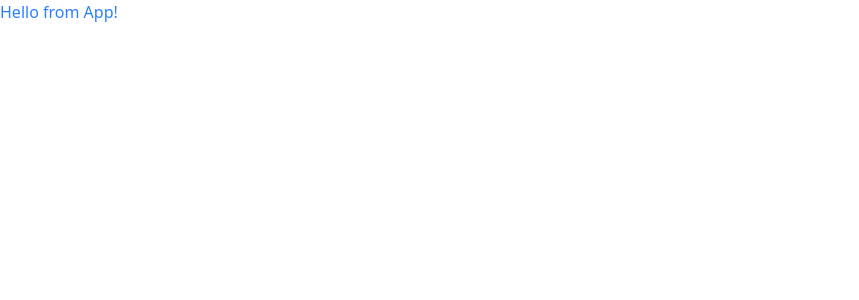
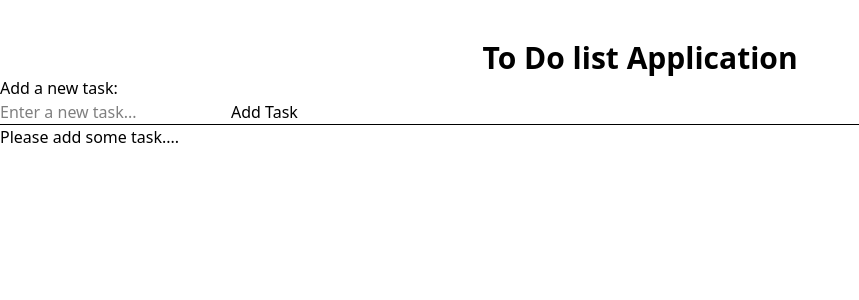
Before and after one commit to Karan-666/react-to-do-list, a React (Vite) app: page / in a window 1280 px wide. Shown: the top 300 px of the page, without its empty margins (0-859 px from the left). Built offline with nearby package versions, Linux system fonts and the light colour scheme.

Commit message:
Made all components with logical code, without design

```diff
--- a/src/App.jsx
+++ b/src/App.jsx
@@ -1,7 +1,12 @@
+import Header from "./Components/Header";
+import ToDoList from "./Components/ToDoList";
+
 function App(){
     return(
         <div>
-            <h1 className="text-blue-500"> Hello from App! </h1>
+            {/* <h1 className="text-blue-500"> Hello from App! </h1> */}
+            <Header />
+            <ToDoList/>
         </div>
     )
 }
--- /dev/null
+++ b/src/Components/Header.jsx
@@ -0,0 +1,14 @@
+
+import React from 'react'
+
+function Header() {
+  return (
+    <div>
+    <header className='flex justify-center mx-auto pt-10'>
+      <h1 className='font-bold text-3xl'>To Do list Application </h1>
+      </header>
+    </div>
+  )
+}
+
+export default Header
--- /dev/null
+++ b/src/Components/ToDoItem.jsx
@@ -0,0 +1,39 @@
+import React, { useState } from "react";
+
+function ToDoItem({ task, toggleTask, deleteTask, editTask }) {
+  const [editedValue, setEditedValue] = useState(task.name);
+  const [isEditing, setIsEditing] = useState(false);
+
+  function handleOnClickEditButton() {
+    if (isEditing === true && editedValue.trim() !== "") {
+      editTask(task.id, editedValue);
+    }
+
+    setIsEditing(!isEditing);
+  }
+
+  function handleOnChangeInputText(event) {
+    setEditedValue(event.target.value);
+  }
+
+  return (
+    // we are taking li here as in the ToDoList component we are taking <ul> , and each item will be <li>
+      <li>
+        {isEditing === true ? (
+          <input
+          type="text"
+          value={editedValue}
+          onChange={handleOnChangeInputText}
+          />
+        ) : (
+          <span onClick={()=>toggleTask(task.id)}>
+            {task.name}
+          </span>
+        )}
+        <button onClick={handleOnClickEditButton}>{isEditing === true ? "Save" : "Edit"}</button>
+        <button onClick={()=>deleteTask(task.id)}>Delete</button>
+      </li>
+  );
+}
+
+export default ToDoItem;
--- /dev/null
+++ b/src/Components/ToDoList.jsx
@@ -0,0 +1,141 @@
+import React, { useState } from "react";
+import ToDoItem from "./ToDoItem";
+
+function ToDoList() {
+  // creating empty array to store all tasks
+
+  const [allTask, setAllTask] = useState([]);
+
+  // creating a variable to store new task
+
+  const [newTask, setNewTask] = useState("");
+
+  //////////// Add Task Function ///////////////////
+
+  function addTask() {
+    // if user try to add empty task, gives alert
+    if (newTask === "") {
+      alert("please add a task first");
+      return;
+    }
+
+    // create a task object, to pass id as timestamp and flag for completion
+    const taskObj = {
+      id: Date.now(),
+      name: newTask,
+      isComplete: false,
+    };
+
+    // make a copy of original task array
+    const tempAllTasks = allTask.slice();
+
+    // adding newly added task to temporary array
+    tempAllTasks.push(taskObj);
+
+    // updating orignal array
+    setAllTask(tempAllTasks);
+
+    console.log(allTask);
+
+    // making input box blank again
+    setNewTask("");
+  }
+
+  ///////////////// Delete Task function ////////////////////
+
+  function deleteTask(id) {
+    // no need to create a copy here, filter returns a new array
+    const tempAllTask = allTask.filter((item) => {
+      return item.id !== id;
+    });
+
+    setAllTask(tempAllTask);
+  }
+
+  ////////////// Toggle task function //////////////////////
+
+  function toggleTask(id) {
+    // made a temporary copy of array
+    // const tempAllTask = allTask.slice();
+
+    // using map with spread
+    //     setAllTask(tempAllTask.map((item) =>
+    //       item.id === id ? {...item , isComplete : !item.isComplete } : item
+    //   ))
+    // }
+
+    // using map without spread
+    // we are creating a new object and returning instead of directly modifying as react is
+    // against direct mutation, even tho we made a copy, the items of array reference still point to orignal item
+
+    // no need to make a copy, map returns a new array
+
+    const tempAllTask = allTask.map((item) => {
+      if (item.id === id) {
+        const newItem = {
+          id: item.id,
+          name: item.name,
+          isComplete: !item.isComplete, // flip its value -> true to false and vice versa
+        };
+        return newItem;
+      } else return item;
+    });
+
+    setAllTask(tempAllTask);
+  }
+
+  /////////// Edit task function /////////////////////////
+
+  function editTask(id, newText) {
+
+    // No need to create a copy here, map returns a new array
+
+    const tempArray = allTask.map((item) => {
+      if (item.id === id) {
+        const newTaskObj = {
+          id: item.id,
+          name: newText,
+          isComplete: item.isComplete,
+        };
+        return newTaskObj;
+      } else return item;
+    });
+
+    setAllTask(tempArray);
+  }
+
+  return (
+    <div>
+      <h3> Add a new task: </h3>
+      <input
+        type="text"
+        value={newTask} // sets initial value of input value to current state value
+        onChange={(event) => setNewTask(event.target.value)} // event.target.value holds the type value
+        // setNewTask is setter function of newTask state
+        // above 2 lines make sure the UI and state are always in sync
+        placeholder="Enter a new task..."
+      />
+      <button onClick={addTask}>Add Task</button>
+      <hr /> {/* horizontal line */}
+      {allTask.length === 0 ? (
+        <p>Please add some task....</p>
+      ) : (
+        <ul>
+          {allTask.map((item) => {
+            return (
+              <ToDoItem
+                key={item.id}
+                task={item}
+                toggleTask={toggleTask}
+                deleteTask={deleteTask}
+                editTask={editTask}
+              />
+            );
+          })}
+        </ul>
+      )}
+    </div>
+  );
+}
+
+export default ToDoList;
```
